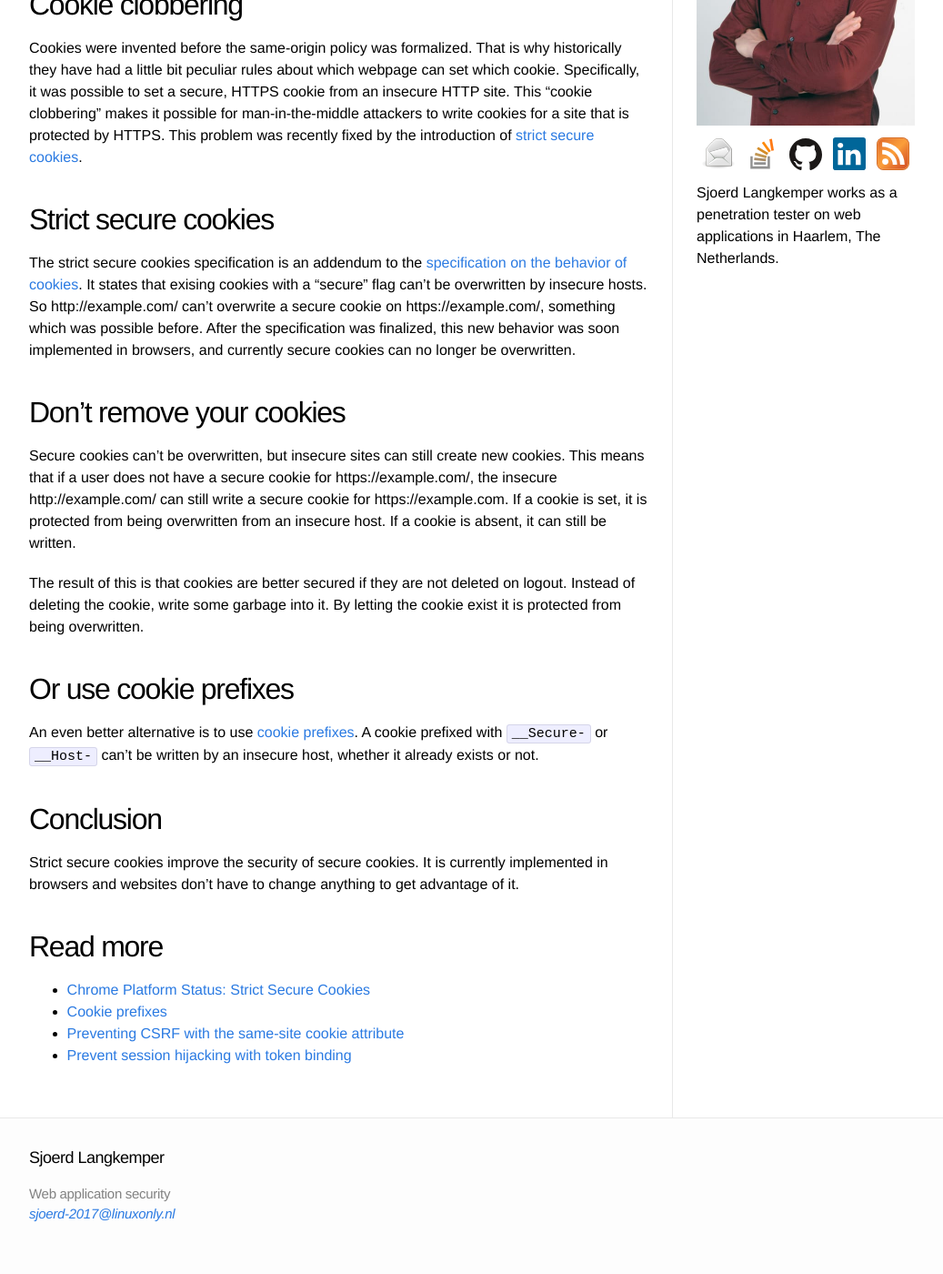
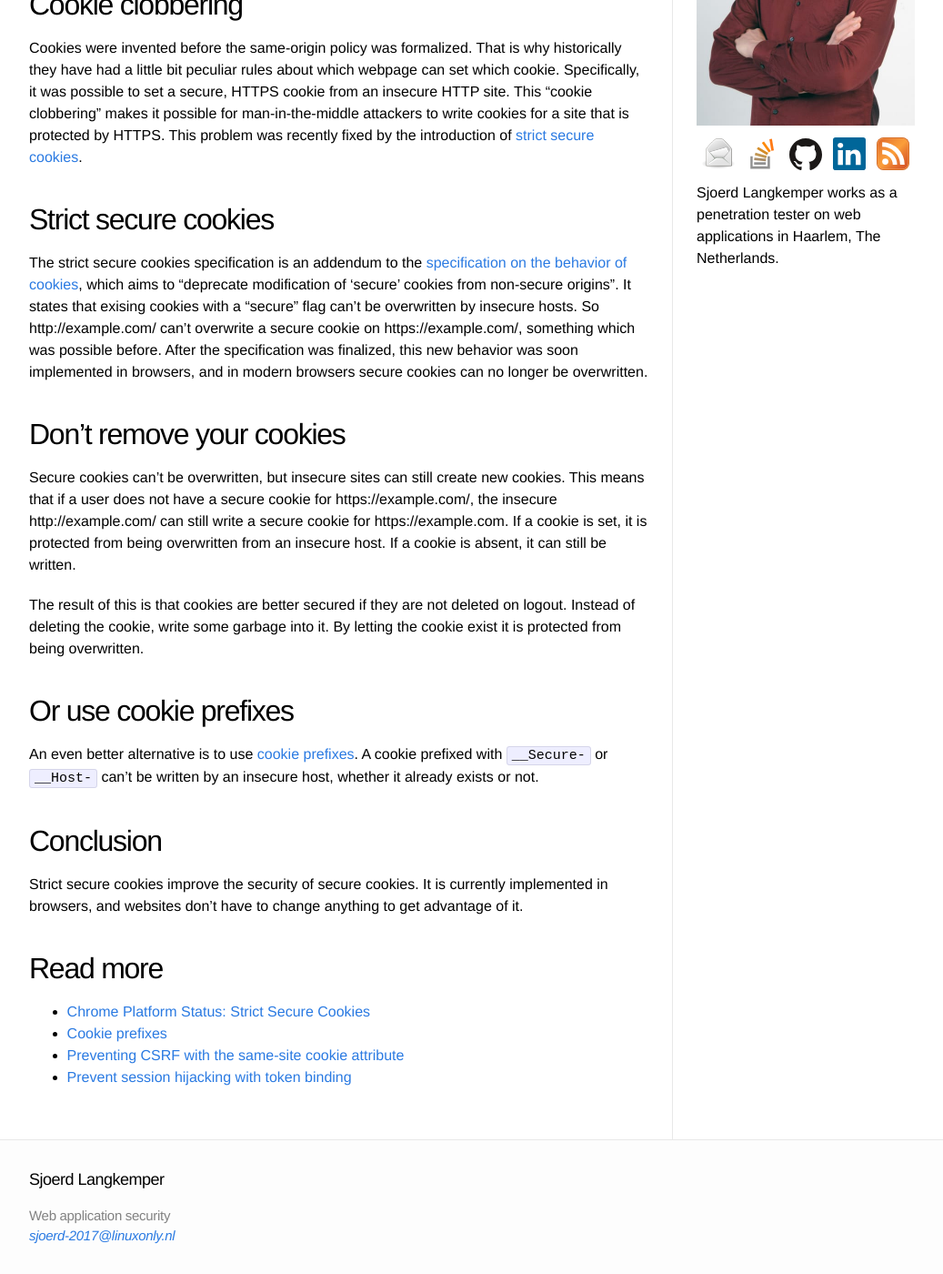
Before and after one commit to Sjord/Sjord.github.io, a Jekyll site: the page built from _posts/2017-09-04-strict-secure-cookies.md, in a window 1280 px wide and 1400 px high, scrolled down 377 px. Shown: the whole window at 91% size, without its empty margins (108-1145 px from the left). Built offline with Jekyll 4.4.1, drawn with Linux system fonts in a browser that asks for light colours; before the commit the page ends 1753 px from its top, so only the background shows below that.

Commit message:
Small changes

```diff
--- a/_posts/2017-09-04-strict-secure-cookies.md
+++ b/_posts/2017-09-04-strict-secure-cookies.md
@@ -13,7 +13,7 @@
 
 ## Strict secure cookies
 
-The strict secure cookies specification is an addendum to the [specification on the behavior of cookies](https://tools.ietf.org/html/rfc6265). It states that exising cookies with a "secure" flag can't be overwritten by insecure hosts. So http://example.com/ can't overwrite a secure cookie on https://example.com/, something which was possible before. After the specification was finalized, this new behavior was soon implemented in browsers, and currently secure cookies can no longer be overwritten.
+The strict secure cookies specification is an addendum to the [specification on the behavior of cookies](https://tools.ietf.org/html/rfc6265), which aims to "deprecate modification of 'secure' cookies from non-secure origins". It states that exising cookies with a "secure" flag can't be overwritten by insecure hosts. So http://example.com/ can't overwrite a secure cookie on https://example.com/, something which was possible before. After the specification was finalized, this new behavior was soon implemented in browsers, and in modern browsers secure cookies can no longer be overwritten.
 
 ## Don't remove your cookies
 
@@ -27,7 +27,7 @@
 
 ## Conclusion
 
-Strict secure cookies improve the security of secure cookies. It is currently implemented in browsers and websites don't have to change anything to get advantage of it.
+Strict secure cookies improve the security of secure cookies. It is currently implemented in browsers, and websites don't have to change anything to get advantage of it.
 
 ## Read more
 
```
